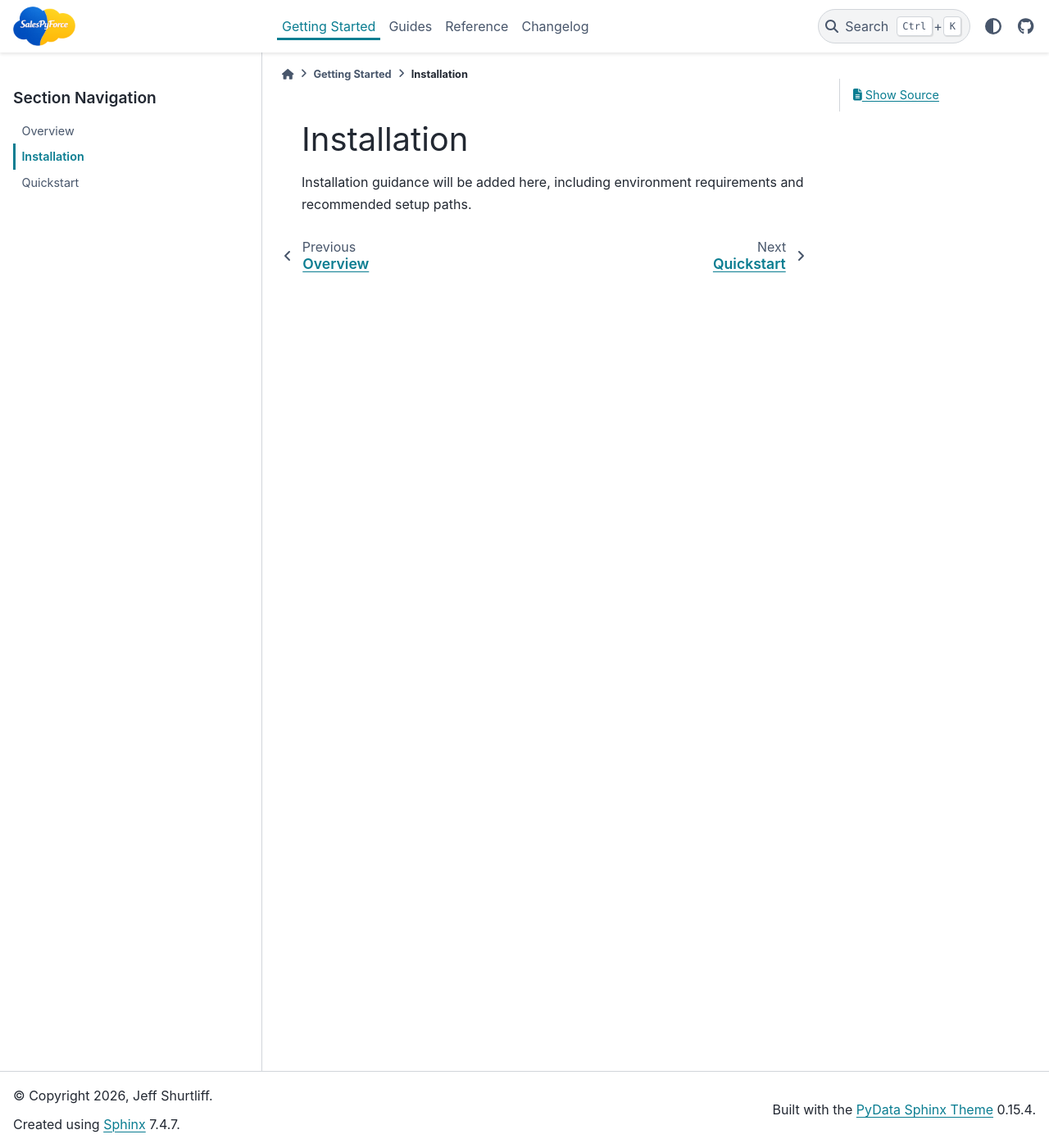
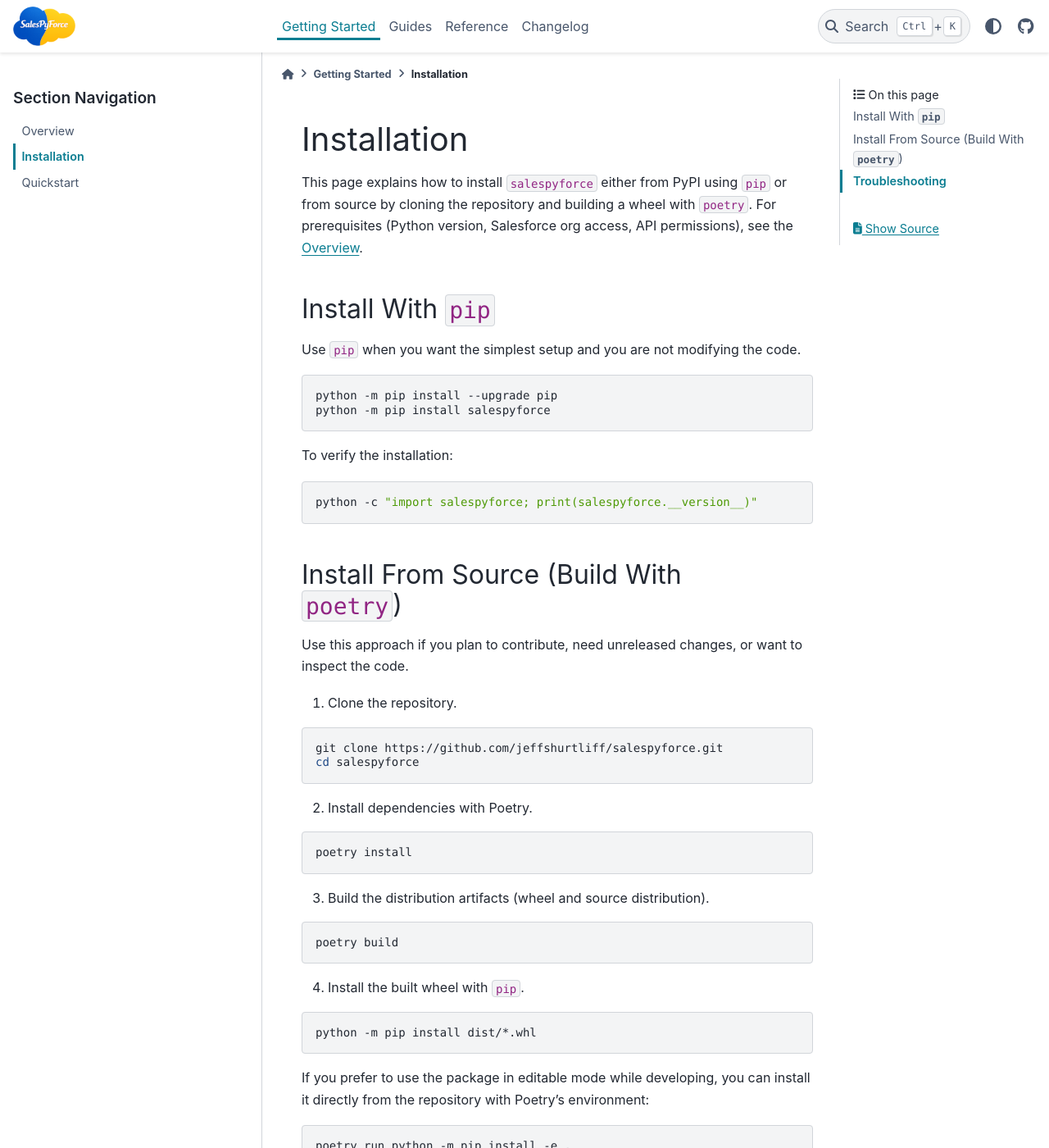
Before and after one commit to jeffshurtliff/salespyforce, a Sphinx documentation site: the page built from docs/getting-started/installation.md, in a window 1280 px wide and 1400 px high. Shown: the whole window at 82% size. Built offline with Sphinx 7.4.7 and the PyData theme 0.15.4, drawn with Linux system fonts in a browser that asks for light colours; some of the changed text lies outside the part shown.

Commit message:
Populated the installation.md file with content (#15)

````diff
--- a/docs/getting-started/installation.md
+++ b/docs/getting-started/installation.md
@@ -1,4 +1,64 @@
 # Installation
 
-Installation guidance will be added here, including environment requirements
-and recommended setup paths.
+This page explains how to install `salespyforce` either from PyPI using `pip` or
+from source by cloning the repository and building a wheel with `poetry`.
+For prerequisites (Python version, Salesforce org access, API permissions), see
+the [Overview](overview.md).
+
+## Install With `pip`
+
+Use `pip` when you want the simplest setup and you are not modifying the code.
+
+```bash
+python -m pip install --upgrade pip
+python -m pip install salespyforce
+```
+
+To verify the installation:
+
+```bash
+python -c "import salespyforce; print(salespyforce.__version__)"
+```
+
+## Install From Source (Build With `poetry`)
+
+Use this approach if you plan to contribute, need unreleased changes, or want to
+inspect the code.
+
+1. Clone the repository.
+
+```bash
+git clone https://github.com/jeffshurtliff/salespyforce.git
+cd salespyforce
+```
+
+2. Install dependencies with Poetry.
+
+```bash
+poetry install
+```
+
+3. Build the distribution artifacts (wheel and source distribution).
+
+```bash
+poetry build
+```
+
+4. Install the built wheel with `pip`.
+
+```bash
+python -m pip install dist/*.whl
+```
+
+If you prefer to use the package in editable mode while developing, you can
+install it directly from the repository with Poetry’s environment:
+
+```bash
+poetry run python -m pip install -e .
+```
+
+## Troubleshooting
+
+If installation fails due to missing Python or environment issues, revisit the
+requirements on the [Overview](overview.md) page and confirm your Python version
+matches the supported range.
````
